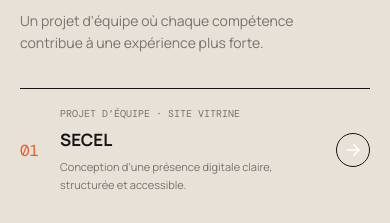
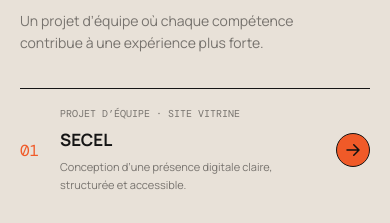
Before and after one commit to mabsagency/mabsdev, a website built with Vite: page index.html in a window 390 px wide. Shown: the part 8860-9083 px from the top of the page. Built offline with nearby package versions, Linux system fonts and the light colour scheme.

Commit message:
corriger la fleche des contributions

```diff
--- a/src/style.css
+++ b/src/style.css
@@ -300,7 +300,8 @@
 	.carousel-arrow::before { content:''; display:block; width:18px; height:18px; background:center/contain no-repeat; }
 	.carousel-previous::before { background-image:url('/image/arrow-left.svg'); }
 	.carousel-next::before { background-image:url('/image/arrow-next.svg'); }
-	.stack-section .round-arrow,.contribution-card .round-arrow,.certification-card .round-arrow { font-size:0; background-image:url('/image/arrow-right.svg'); background-position:center; background-repeat:no-repeat; background-size:18px; }
+	.stack-section .round-arrow,.certification-card .round-arrow { font-size:0; background-image:url('/image/arrow-right.svg'); background-position:center; background-repeat:no-repeat; background-size:18px; }
+	.contribution-card .round-arrow { font-size:0; background-color:var(--orange); background-image:url('/image/arrow-right-dark.svg'); background-position:center; background-repeat:no-repeat; background-size:18px; }
 	.header-cta span,.button span,.text-link span,.contact-mail span { display:inline-block; width:18px; height:18px; margin-left:6px; font-size:0; background:url('/image/arrow-right.svg') center/contain no-repeat; vertical-align:middle; }
 	.cv-download-icon { font-size:0; background:url('/image/arrow-right.svg') center/18px no-repeat; transform:rotate(90deg); }
 }
```
Also changed, not shown: public/image/arrow-right-dark.svg (added).
